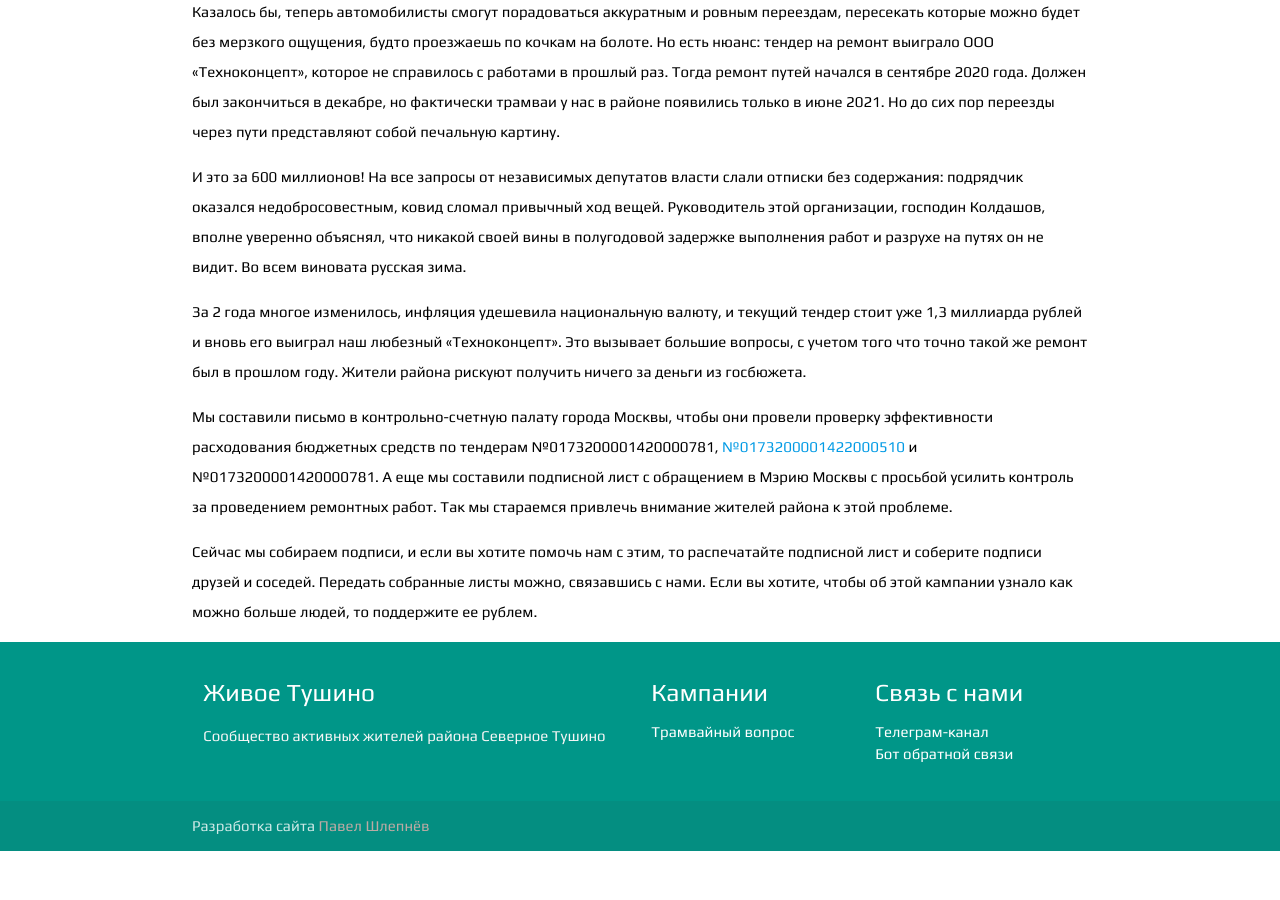
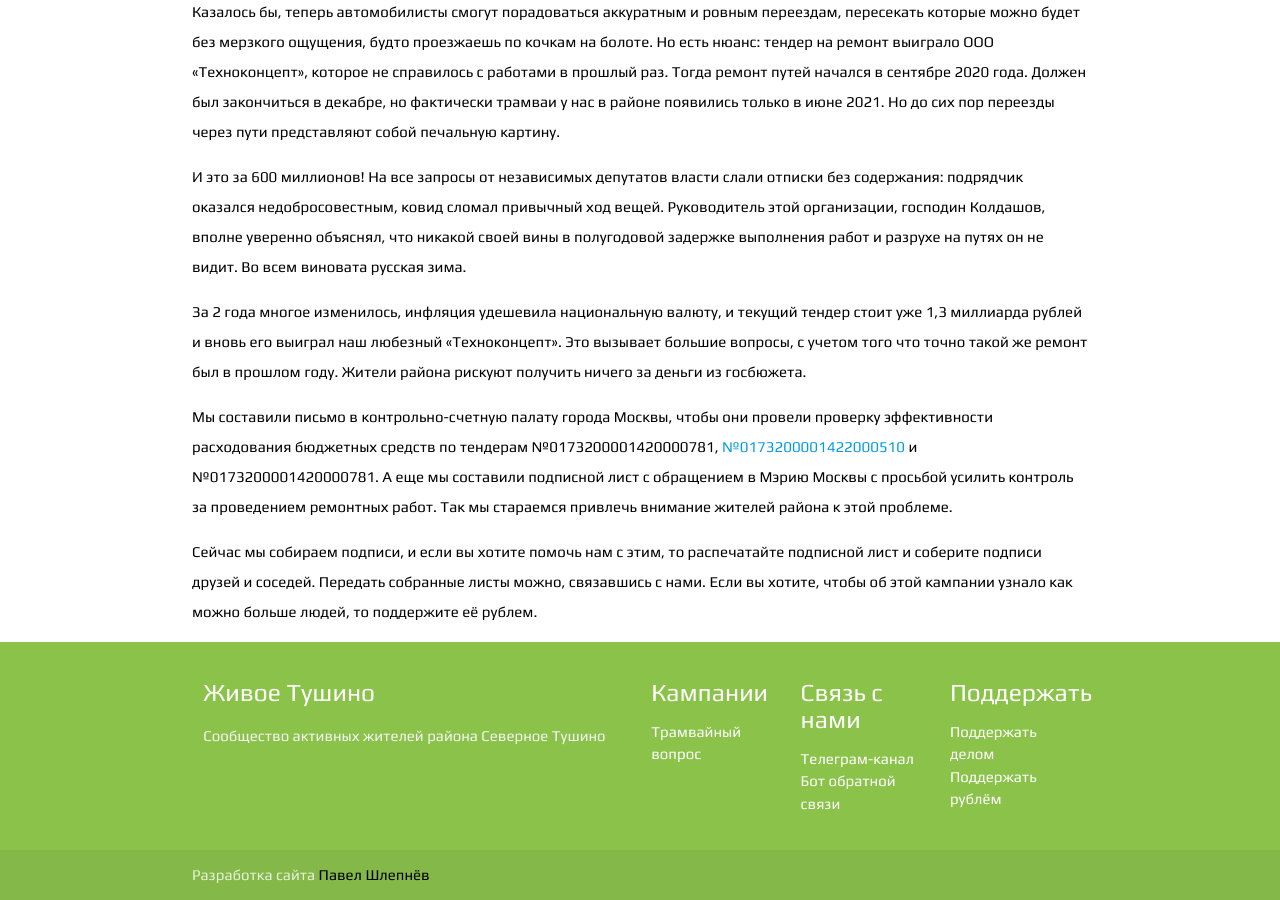
Before and after one commit to Pavel6625/live-tushino, a Jekyll site: the page built from trams.markdown, in a window 1280 px wide and 900 px high, scrolled down 1431 px. Built offline with Jekyll 4.4.1, drawn with Linux system fonts in a browser that asks for light colours; before the commit the page ends 2282 px from its top, so only the background shows below that.

```diff
--- a/Gemfile
+++ b/Gemfile
@@ -16,7 +16,7 @@ gem "jekyll", "~> 4.2.2"
 group :jekyll_plugins do
   gem "jekyll-feed", "~> 0.12"
 end
-
+gem 'jekyll-seo-tag'
 # Windows and JRuby does not include zoneinfo files, so bundle the tzinfo-data gem
 # and associated library.
 platforms :mingw, :x64_mingw, :mswin, :jruby do
--- a/_config.yml
+++ b/_config.yml
@@ -1,5 +1,7 @@
-url: "" # the base hostname & protocol for your site, e.g. http://example.com
+url: "http://live-tushino.ru" # the base hostname & protocol for your site, e.g. http://example.com
 baseurl: "" # the subpath of your site, e.g. /blog
-title: "" # the name of your site, e.g. ACME Corp.
-title: Живое Тушино
+title: "Живое Тушино" # the name of your site, e.g. ACME Corp.
+description: Сообщество активных жителей района Северное Тушино
 lang: ru
+plugins:
+  - jekyll-seo-tag
--- a/_layouts/default.html
+++ b/_layouts/default.html
@@ -10,36 +10,42 @@
     <link rel="stylesheet" href="https://cdnjs.cloudflare.com/ajax/libs/materialize/1.0.0/css/materialize.min.css">
     <link href="https://fonts.googleapis.com/icon?family=Material+Icons" rel="stylesheet">
     <link rel="stylesheet" href="{{ "/assets/css/main.css" | relative_url }}">
+    {% seo %}
   </head>
   <body>
     {{ content }}
-    <footer class="page-footer teal">
+    <footer class="page-footer light-green">
       <div class="container">
         <div class="row">
           <div class="col l6 s12">
             <h5 class="white-text">Живое Тушино</h5>
-            <p class="grey-text text-lighten-4">Сообщество активных жителей района Северное Тушино</p>
-
-
+            <p class="grey-text text-lighten-4">{{ site.description }}</p>
           </div>
-          <div class="col l3 s12">
+          <div class="col l2 s12">
             <h5 class="white-text">Кампании</h5>
             <ul>
               <li><a class="white-text" href="/campaigns/tram">Трамвайный вопрос</a></li>
             </ul>
           </div>
-          <div class="col l3 s12">
+          <div class="col l2 s12">
             <h5 class="white-text">Связь с нами</h5>
             <ul>
               <li><a class="white-text" href="https://t.me/livetushino">Телеграм-канал</a></li>
-              <li><a class="white-text" href="#!">Бот обратной связи</a></li>
+              <li><a class="white-text" href="https://t.me/tushino_keep_bot">Бот обратной связи</a></li>
+            </ul>
+          </div>
+          <div class="col l2 s12">
+            <h5 class="white-text">Поддержать</h5>
+            <ul>
+              <li><a class="white-text" href="https://docs.google.com/forms/d/e/1FAIpQLSdIuti7UkBxfnCeoUFm7WUpOofbpSCEKTc5qNyTBkF_SISdGg/viewform?usp=sf_link">Поддержать делом</a></li>
+              <li><a class="white-text" href="https://www.tinkoff.ru/cf/9soXm4ROuw">Поддержать рублём</a></li>
             </ul>
           </div>
         </div>
       </div>
       <div class="footer-copyright">
         <div class="container">
-        Разработка сайта <a class="brown-text text-lighten-3" href="mailto:pavel.shlepnev@gmail.com">Павел Шлепнёв</a>
+        Разработка сайта <a class="black-text text-lighten-3" href="mailto:pavel.shlepnev@gmail.com">Павел Шлепнёв</a>
         </div>
       </div>
     </footer>
--- a/_layouts/page.html
+++ b/_layouts/page.html
@@ -5,11 +5,13 @@ layout: default
     <div class="nav-wrapper container">
         <a id="logo-container" href="/" class="brand-logo center"><img src="/assets/img/live_tushino_logo.png" alt="Живое Тушино (логотип)" height="80"></a>
       <ul class="right hide-on-med-and-down">
-        <li><a href="#">Написать нам</a></li>
+        <li><a href="/campaigns/tram">Трамвайный вопрос</a></li>
+        <li><a href="https://t.me/tushino_keep_bot">Написать нам</a></li>
       </ul>
 
       <ul id="nav-mobile" class="sidenav">
-        <li><a href="#">Написать нам</a></li>
+        <li><a href="/campaigns/tram">Трамвайный вопрос</a></li>
+        <li><a href="https://t.me/tushino_keep_bot">Написать нам</a></li>
       </ul>
       <a href="#" data-target="nav-mobile" class="sidenav-trigger"><i class="material-icons">menu</i></a>
     </div>
--- a/trams.markdown
+++ b/trams.markdown
@@ -19,4 +19,4 @@ permalink: /campaigns/tram
 Мы составили письмо в контрольно-счетную палату города Москвы, чтобы они провели проверку эффективности расходования бюджетных средств по тендерам №0173200001420000781, [№0173200001422000510](https://zakupki.gov.ru/epz/order/notice/ea20/view/common-info.html?regNumber=0173200001422000510) и №0173200001420000781. А еще мы составили подписной лист с обращением в Мэрию Москвы с просьбой усилить контроль за проведением ремонтных работ. Так мы стараемся привлечь внимание жителей района к этой проблеме.
 
 Сейчас мы собираем подписи, и если вы хотите помочь нам с этим, то распечатайте подписной лист и соберите подписи друзей и соседей. Передать собранные листы можно, связавшись с нами.
-Если вы хотите, чтобы об этой кампании узнало как можно больше людей, то поддержите ее рублем.
+Если вы хотите, чтобы об этой кампании узнало как можно больше людей, то поддержите её рублем.
```
Also changed, not shown: _index.html (added, +164 -0 lines), _layouts/home.html (+15 -2 lines), index.html (+36 -70 lines), Gemfile.lock, assets/img/tram.jpg (added), 1 other file.
